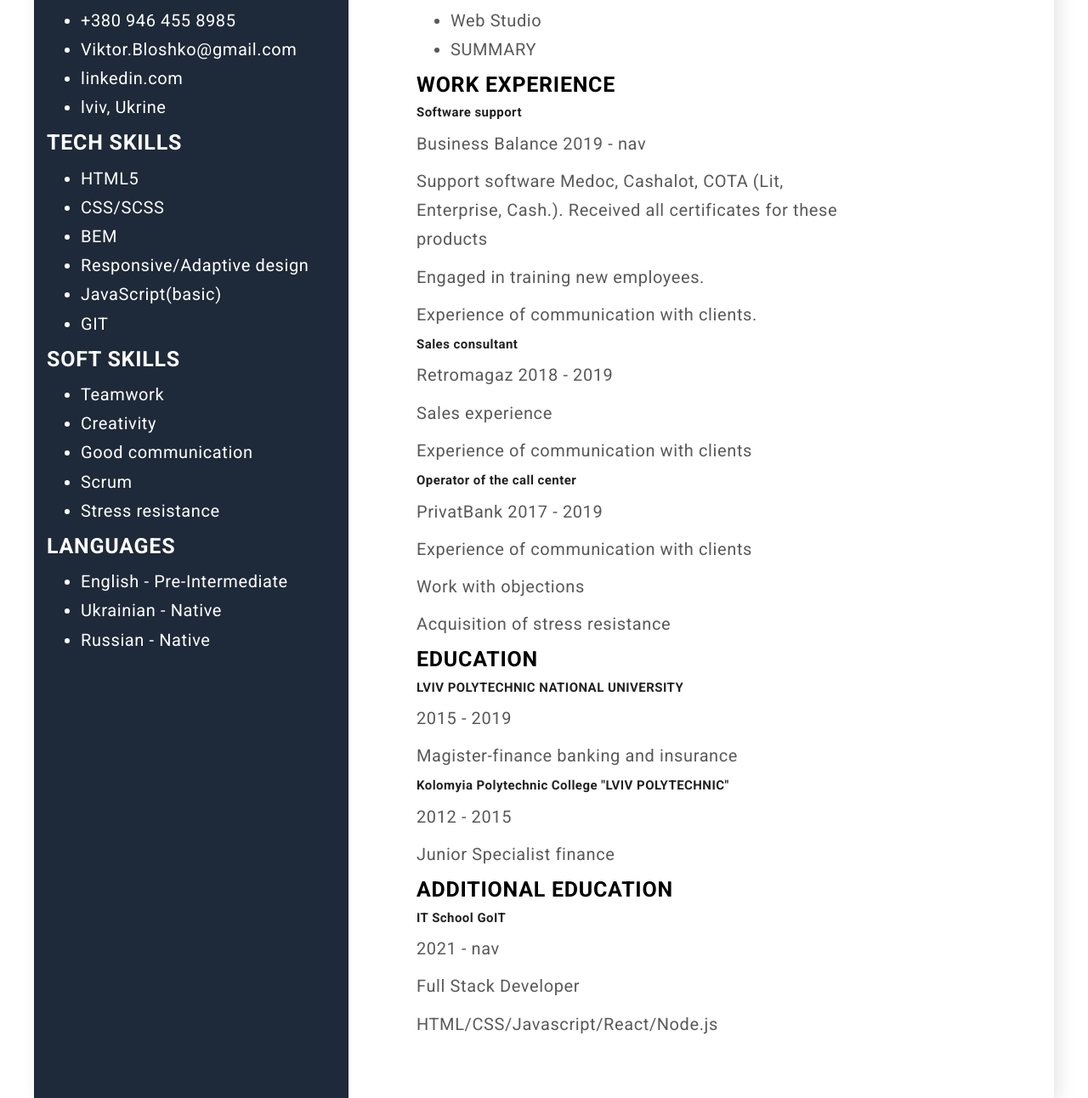
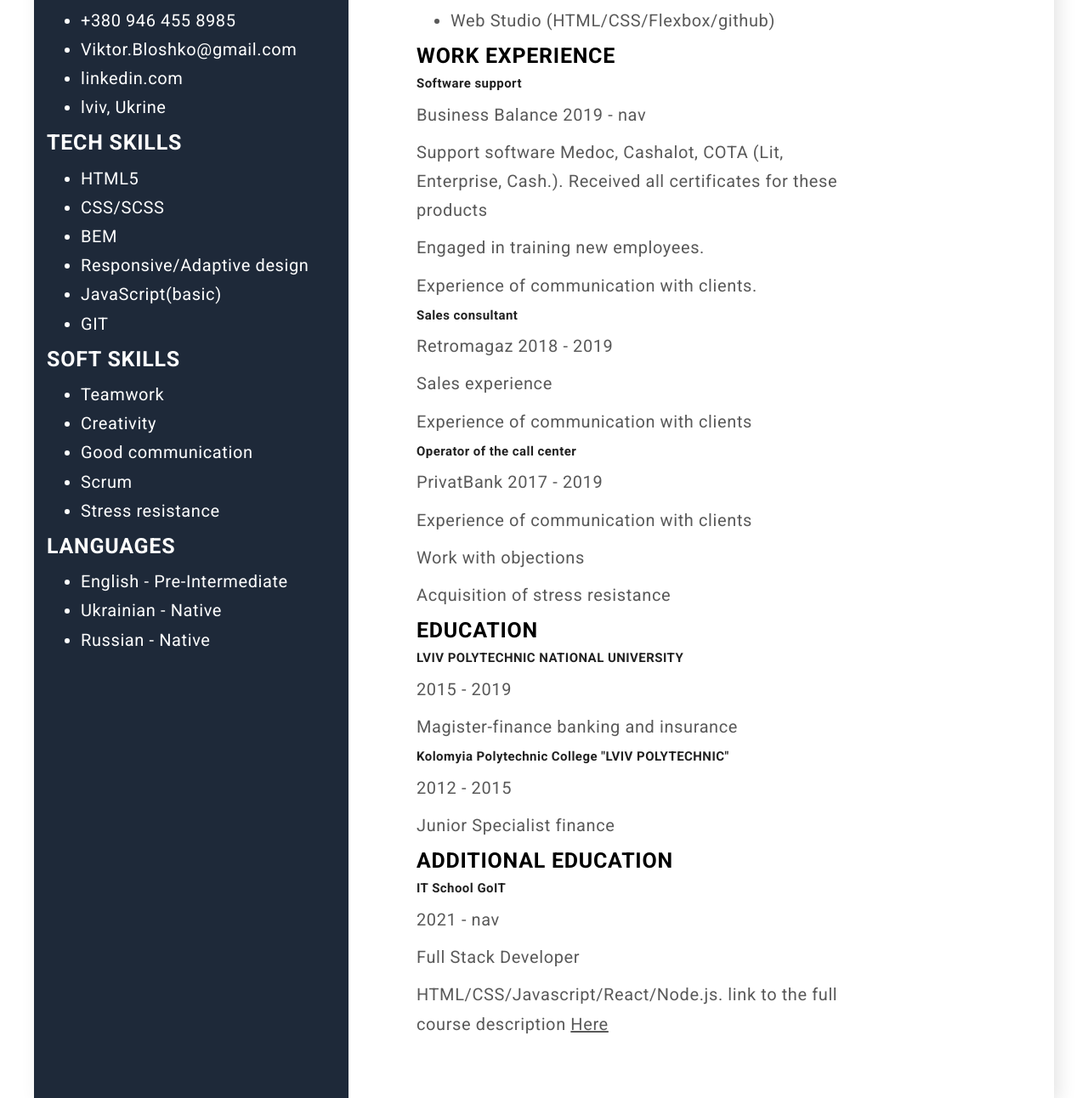
Before and after one commit to zigo72200/SUMMARY, a plain HTML site: page index.html in a window 1280 px wide. Shown: the part 527-1819 px from the top of the page at 85% size. Drawn offline with nearby package versions, Linux system fonts and the light colour scheme.

Commit message:
забрав з проектів резюме і добавив посилання на курс

```diff
--- a/css/style.scss
+++ b/css/style.scss
@@ -41,13 +41,18 @@ li:last-child {
 }
 
 .contact a,
-.project {
+.project,
+.course {
   text-decoration: none;
   list-style: none;
   color: var(--color-text);
   &:hover {
     color: blueviolet;
   }
+}
+
+.course {
+  text-decoration: underline;
 }
 
 .container {
--- a/index.html
+++ b/index.html
@@ -89,8 +89,8 @@
                 <div>
                     <h2 class="title">PROJECT EXPERIENCE</h2>
                     <ul>
-                        <li><a href="https://zigo72200.github.io/goit-markup-hw-03/" class="project">Web Studio</a></li>
-                        <li><a href="https://zigo72200.github.io/SUMMARY/" class="project">SUMMARY</a></li>
+                        <li><a href="https://zigo72200.github.io/goit-markup-hw-03/" class="project">Web Studio (HTML/CSS/Flexbox/github)</a></li>
+
                     </ul>
                 </div>
                 <div>
@@ -133,7 +133,7 @@
                     <h3 class="title-smol">IT School GoIT</h3>
                     <p>2021 - nav</p>
                     <p>Full Stack Developer</p>
-                    <p>HTML/СSS/Javascript/React/Node.js</p>
+                    <p>HTML/СSS/Javascript/React/Node.js. link to the full course description <a href="https://mail.google.com/mail/u/0/?tab=rm&ogbl#starred?projector=1" class="course">Here</a></p>
                 </div>
             </div>
         </section>
```
Also changed, not shown: css/style.css, 1 other file.
